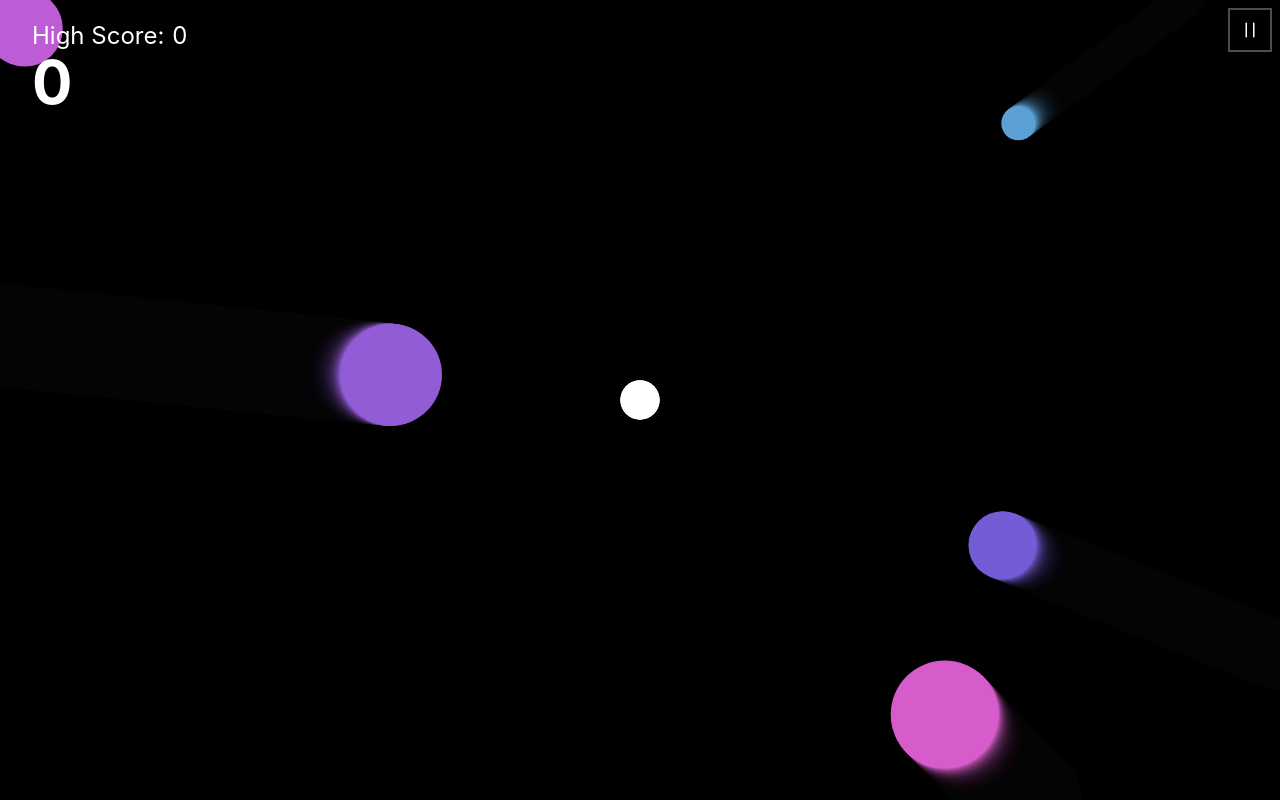
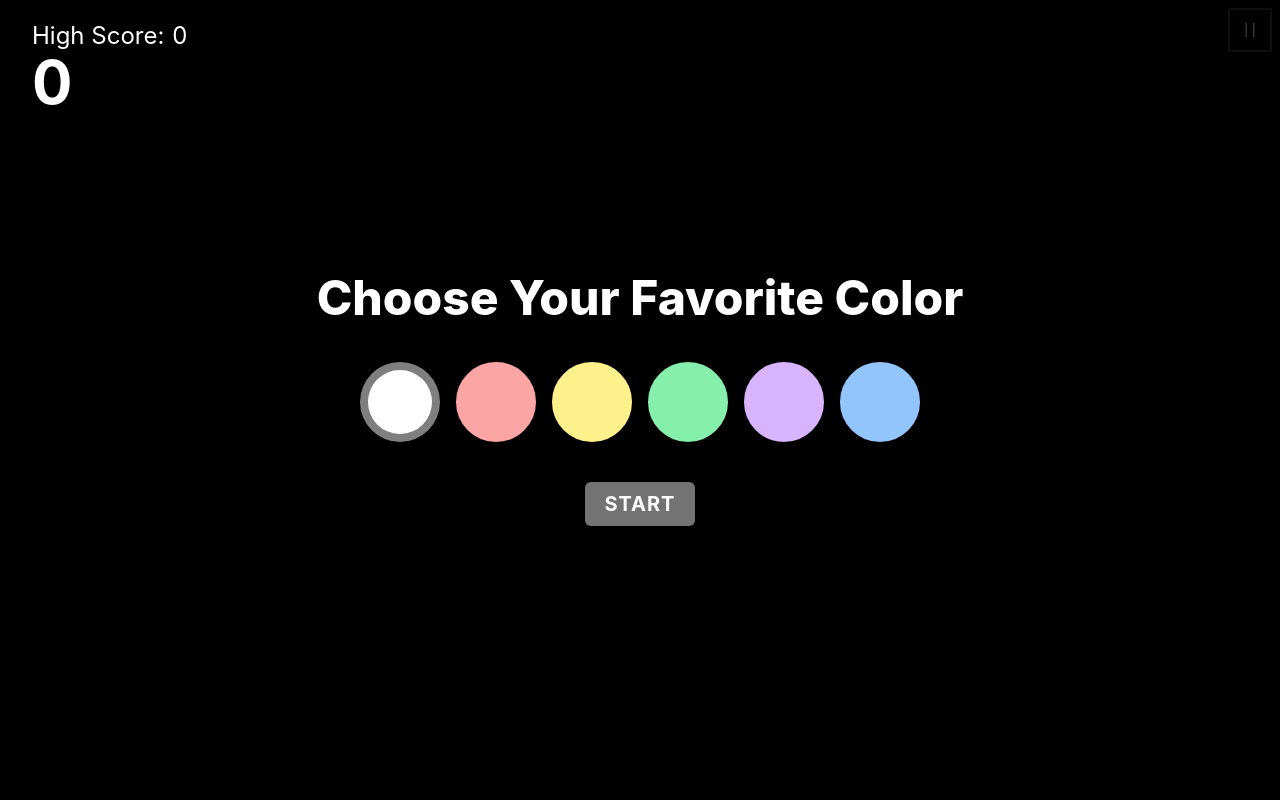
Before and after one commit to hitzhuang/my-paint-splasher, a React (Create React App) app: page / in a window 1280 px wide. Built offline with nearby package versions, Linux system fonts and the light colour scheme.

Commit message:
added ui for selecting player favorite color.

```diff
--- a/package.json
+++ b/package.json
@@ -44,6 +44,8 @@
     ]
   },
   "devDependencies": {
+    "autoprefixer": "^10.4.14",
+    "postcss": "^8.4.23",
     "tailwindcss": "^3.3.2"
   }
 }
--- a/public/index.html
+++ b/public/index.html
@@ -7,7 +7,7 @@
     <meta name="theme-color" content="#000000" />
     <meta
       name="description"
-      content="Web site created using create-react-app"
+      content="My Painter Killer, a HTML5 shooter game using ReactJS and canvas."
     />
     <link rel="apple-touch-icon" href="%PUBLIC_URL%/logo192.png" />
     <!--
@@ -24,7 +24,7 @@
       work correctly both with client-side routing and a non-root public URL.
       Learn how to configure a non-root public URL by running `npm run build`.
     -->
-    <title>React App</title>
+    <title>My Painter Killer</title>
   </head>
   <body>
     <noscript>You need to enable JavaScript to run this app.</noscript>
--- /dev/null
+++ b/src/components/ActionButton.tsx
@@ -0,0 +1,17 @@
+interface ActionButtonProps {
+  label: string;
+  onClick: () => void;
+}
+
+const ActionButton = ({ label, onClick }: ActionButtonProps) => {
+  return (
+    <button
+      onClick={onClick}
+      className="text-white text-xl tracking-wider font-bold px-5 py-2 rounded-md bg-neutral-500 hover:bg-neutral-400 active:bg-neutral-600 active:text-lg"
+    >
+      {label}
+    </button>
+  );
+};
+
+export default ActionButton;
--- a/src/components/GameContent.tsx
+++ b/src/components/GameContent.tsx
@@ -3,6 +3,7 @@ import React from 'react';
 interface GameContentProps {
   children: React.ReactNode;
 }
+
 const GameContent = ({ children }: GameContentProps) => {
   return <div className="static">{children}</div>;
 };
--- /dev/null
+++ b/src/components/SelectButton.tsx
@@ -0,0 +1,16 @@
+interface SelectButtonProps {
+  id: string;
+  onClick: (color: string) => void;
+  color: string;
+}
+
+const SelectButton = ({ id, onClick, color }: SelectButtonProps) => {
+  return (
+    <button
+      onClick={() => onClick(id)}
+      className={`h-20 w-20 m-2 rounded-full active:scale-95 border-8 ${color}`}
+    ></button>
+  );
+};
+
+export default SelectButton;
--- a/src/components/ShooterGame.tsx
+++ b/src/components/ShooterGame.tsx
@@ -5,6 +5,7 @@ import Canvas from './Canvas';
 import GameContent from './GameContent';
 import UIGameOver from './UIGameOver';
 import UIGamePauseButton from './UIGamePauseButton';
+import UINewGame from './UINewGame';
 
 const ShooterGame = () => {
   const updateStatus = (status: string) => {
@@ -31,12 +32,19 @@ const ShooterGame = () => {
   );
 
   useEffect(() => {
-    game.start();
+    game.updateStatus('new_game');
     return () => game.shutdown();
   }, [game]);
 
   const renderMenuPopup = () => {
     switch (status) {
+      case 'new_game':
+        return (
+          <UINewGame
+            onStart={() => game.updateStatus('restart')}
+            onSelect={(color) => (game.player.color = color)}
+          />
+        );
       case 'game_over':
         return <UIGameOver onRestart={() => game.updateStatus('restart')} />;
       default:
--- a/src/components/UIGameOver.tsx
+++ b/src/components/UIGameOver.tsx
@@ -1,19 +1,15 @@
+import ActionButton from './ActionButton';
+import UIOverlay from './UIOverlay';
+
 interface UIGameOverProps {
-  onRestart: (e: any) => void;
+  onRestart: () => void;
 }
 
-const UIGameOver = ({ onRestart }: UIGameOverProps) => {
-  return (
-    <div className="select-none absolute left-0 right-0 top-0 bottom-0 bg-black/80 flex flex-col justify-center items-center">
-      <h1 className=" text-white text-8xl font-extrabold">GAME OVER</h1>
-      <button
-        onClick={onRestart}
-        className="text-white text-xl tracking-wider font-bold mt-10 px-5 py-2 rounded-md bg-neutral-500 hover:bg-neutral-400 active:bg-neutral-600 active:text-lg"
-      >
-        RESTART
-      </button>
-    </div>
-  );
-};
+const UIGameOver = ({ onRestart }: UIGameOverProps) => (
+  <UIOverlay>
+    <h1 className=" text-white text-8xl font-extrabold mb-10">GAME OVER</h1>
+    <ActionButton label="RESTART" onClick={onRestart} />
+  </UIOverlay>
+);
 
 export default UIGameOver;
--- a/src/components/UIGamePauseButton.tsx
+++ b/src/components/UIGamePauseButton.tsx
@@ -49,7 +49,7 @@ const UIGamePauseButton = ({ onClick }: UIGamePauseButtonProps) => {
     <div className="select-none absolute top-2 right-2">
       <button
         onClick={handleClick}
-        className="border-stone-100 text-white text-4xl bg-black/10 active:scale-90 border-2 p-2 border-white/30"
+        className="border-stone-100 border-white/30 border-2 text-white text-4xl bg-black/10 p-2 active:scale-90"
       >
         {paused ? <ContinueIcon /> : <PauseIcon />}
       </button>
--- /dev/null
+++ b/src/components/UINewGame.tsx
@@ -0,0 +1,91 @@
+import { useState } from 'react';
+import ActionButton from './ActionButton';
+import SelectButton from './SelectButton';
+import UIOverlay from './UIOverlay';
+
+interface UINewGameProps {
+  onStart: () => void;
+  onSelect: (color: string) => void;
+}
+
+const UINewGame = ({ onStart, onSelect }: UINewGameProps) => {
+  const [color, setColor] = useState('white');
+  const handleSelect = (selectedColor: string) => {
+    setColor(selectedColor);
+    switch (selectedColor) {
+      case 'red-300':
+        onSelect('rgb(252,165,165)');
+        break;
+      case 'yellow-200':
+        onSelect('rgb(254,240,138)');
+        break;
+      case 'green-300':
+        onSelect('rgb(134,239,172)');
+        break;
+      case 'purple-300':
+        onSelect('rgb(216,180,254)');
+        break;
+      case 'blue-300':
+        onSelect('rgb(147,197,253)');
+        break;
+      default:
+        onSelect('rgb(255,255,255)');
+        break;
+    }
+  };
+
+  return (
+    <UIOverlay>
+      <h1 className="text-white text-5xl font-extrabold text-center">
+        Choose Your Favorite Color
+      </h1>
+      <div className="flex flex-row w-full justify-center items-center my-8">
+        <SelectButton
+          id="white"
+          onClick={handleSelect}
+          color={`bg-white ${
+            color === 'white' ? 'border-black/50' : 'border-white'
+          }`}
+        />
+        <SelectButton
+          id="red-300"
+          onClick={handleSelect}
+          color={`bg-red-300 ${
+            color === 'red-300' ? 'border-black/50' : `border-red-300`
+          }`}
+        />
+        <SelectButton
+          id="yellow-200"
+          onClick={handleSelect}
+          color={`bg-yellow-200 ${
+            color === 'yellow-200' ? 'border-black/50' : `border-yellow-200`
+          }`}
+        />
+        <SelectButton
+          id="green-300"
+          onClick={handleSelect}
+          color={`bg-green-300 ${
+            color === 'green-300' ? 'border-black/50' : `border-green-300`
+          }`}
+        />
+        <SelectButton
+          id="purple-300"
+          onClick={handleSelect}
+          color={`bg-purple-300 ${
+            color === 'purple-300' ? 'border-black/50' : `border-purple-300`
+          }`}
+        />
+        <SelectButton
+          id="blue-300"
+          onClick={handleSelect}
+          color={`bg-blue-300 ${
+            color === 'blue-300' ? 'border-black/50' : `border-blue-300`
+          }`}
+        />
+      </div>
+      <ActionButton label="START" onClick={onStart} />
+    </UIOverlay>
+  );
+};
+
+export default UINewGame;
--- /dev/null
+++ b/src/components/UIOverlay.tsx
@@ -0,0 +1,13 @@
+import React from 'react';
+
+interface UIOverlayProps {
+  children: React.ReactNode;
+}
+
+const UIOverlay = ({ children }: UIOverlayProps) => (
+  <div className="select-none absolute left-0 right-0 top-0 bottom-0 bg-black/80 flex flex-col justify-center items-center">
+    {children}
+  </div>
+);
+
+export default UIOverlay;
--- a/src/game/GameController.ts
+++ b/src/game/GameController.ts
@@ -15,7 +15,7 @@ class GameController {
   particles!: Array<Particle>;
   enemies!: Array<Enemy>;
   enemyInterval!: any;
-  gameOver!: boolean;
+  gamePaused!: boolean;
   updateStatus: (status: string) => void;
   fireEventListener: any;
 
@@ -23,7 +23,7 @@ class GameController {
     this.player = new Player(20, '#ffffff', 10, 100);
     this.reset();
     this.updateStatus = updateStatus;
-    this.gameOver = false;
+    this.gamePaused = false;
   }
 
   reset() {
@@ -43,11 +43,11 @@ class GameController {
     this.fireEventListener = this.fire.bind(this);
     window.addEventListener('click', this.fireEventListener, true);
     this.enemyInterval = this.spawnEnemies();
-    this.gameOver = false;
+    this.gamePaused = false;
   }
 
   pause() {
-    this.gameOver = true;
+    this.gamePaused = true;
     window.removeEventListener('click', this.fireEventListener, true);
     clearInterval(this.enemyInterval);
     this.projectiles.pop(); // can not avoid last click, so remove the last projectitle
@@ -62,7 +62,7 @@ class GameController {
   }
 
   update(props: CanvasProps) {
-    if (this.gameOver) return;
+    if (this.gamePaused) return;
 
     let ctx = props.ctx;
     if (ctx) {
@@ -99,23 +99,23 @@ class GameController {
   }
 
   fire(e: MouseEvent) {
-    if (this.gameOver) return;
+    if (this.gamePaused) return;
 
-    console.log('fire');
+    // console.log('fire');
 
     let dx = e.clientX - this.player.x;
     let dy = e.clientY - this.player.y;
     let dv = getDistance(dx, dy);
     let velocity = { x: (dx / dv) * 5, y: (dy / dv) * 5 };
     this.projectiles.push(
-      new Projectile(this.player.x, this.player.y, velocity)
+      new Projectile(this.player.x, this.player.y, velocity, this.player.color)
     );
   }
 
   spawnEnemies() {
     let index = 0;
     return setInterval(() => {
-      console.log('enemy');
+      // console.log('enemy');
 
       let x = 0;
       let y = 0;
```
Also changed, not shown: 1 other file (tests, documents, lock files or other folders).
